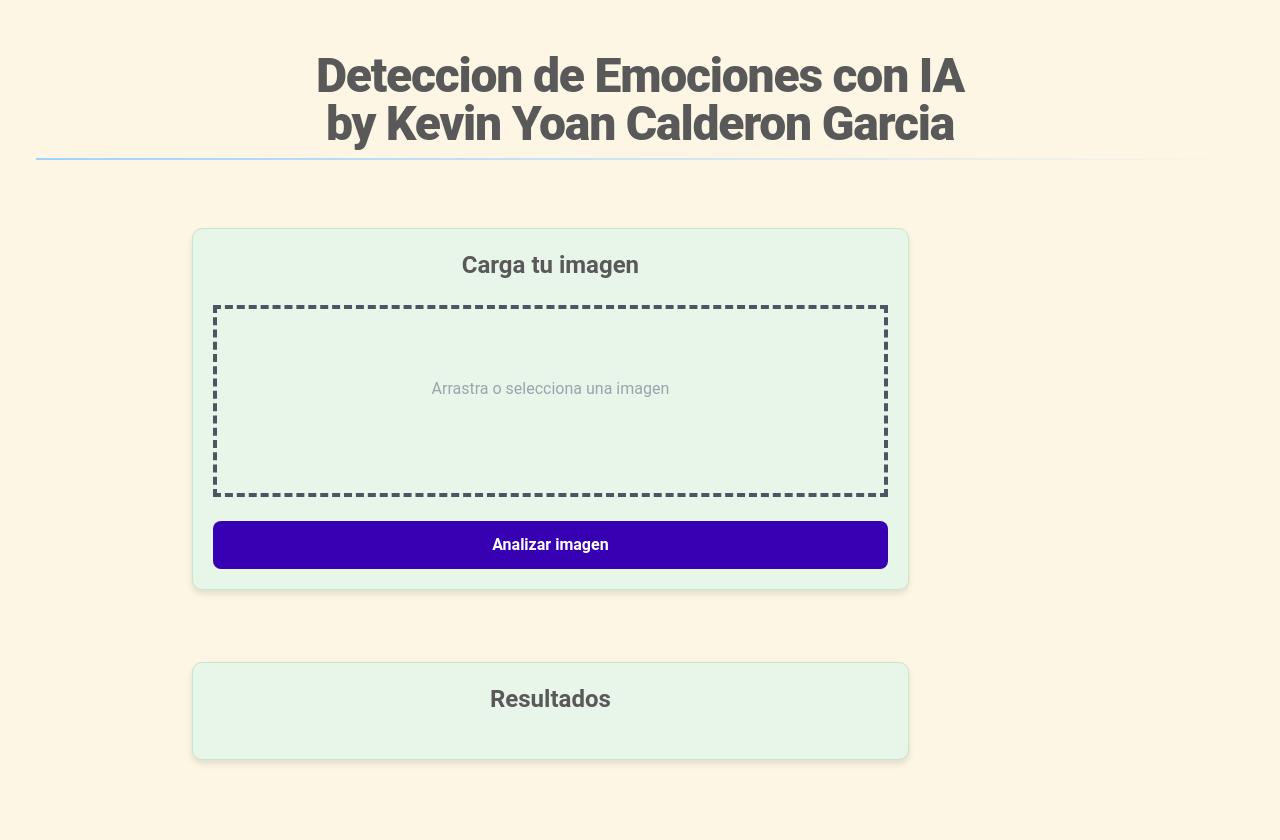
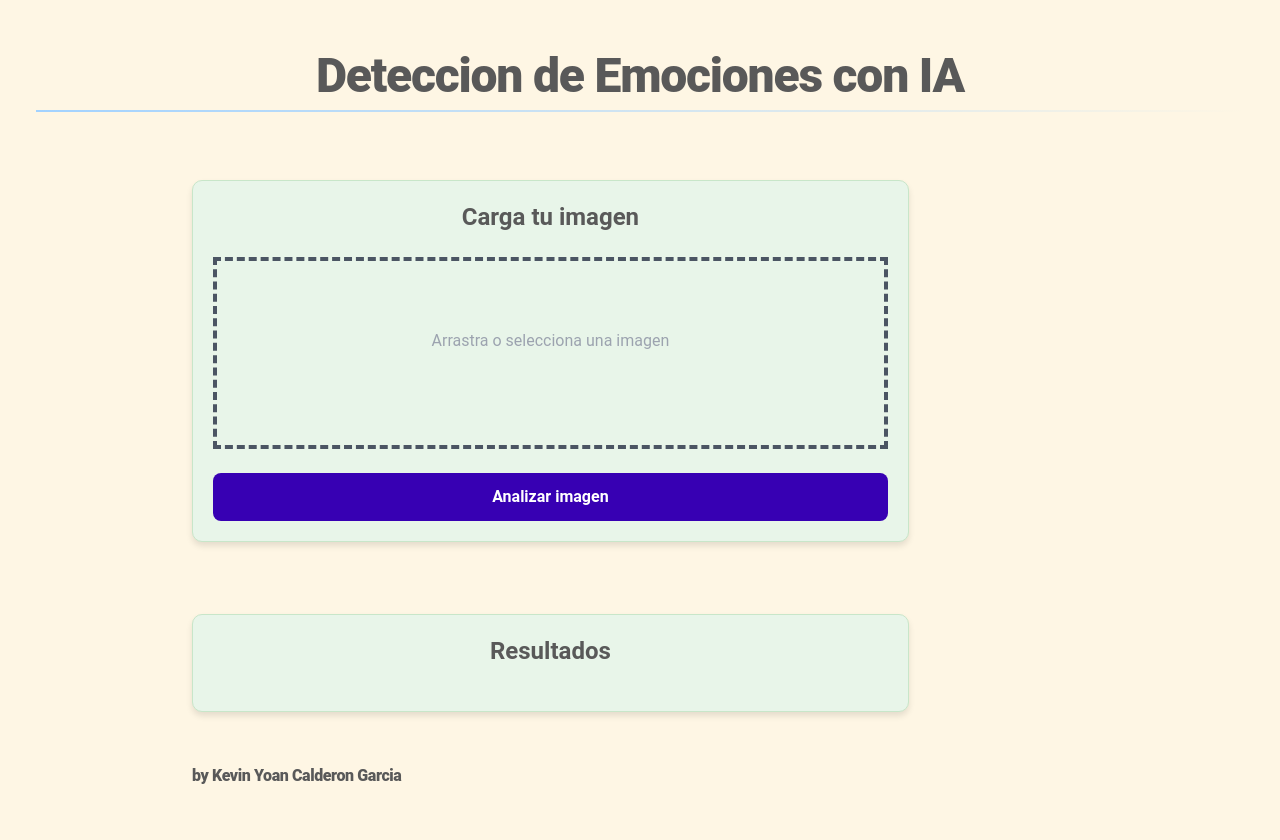
Before and after one commit to Kevin4Calderon/Emotion-IA, a Flask app: page / in a window 1280 px wide. Before the commit the page ends 764 px from the top, so only its background shows below. Run offline with Flask 2, Linux system fonts and the light colour scheme; some libraries are stand-ins or nearby versions.

Commit message:
Update index.html

```diff
--- a/templates/index.html
+++ b/templates/index.html
@@ -156,7 +156,6 @@
         <!-- Título principal -->
         <div class="text-center animate-fade">
             <h1 class="text-5xl font-extrabold tracking-tight">Deteccion de Emociones con IA</h1>
-            <h2 class="text-5xl font-extrabold tracking-tight">by Kevin Yoan Calderon Garcia</h2>
             <div class="title-divider"></div>
         </div>
 
@@ -213,6 +212,7 @@
                 </div>
             </div>
         </div>
+        <h2 class="text-1xl font-extrabold tracking-tight">by Kevin Yoan Calderon Garcia</h2>
     </div>
 </div>
 
```
